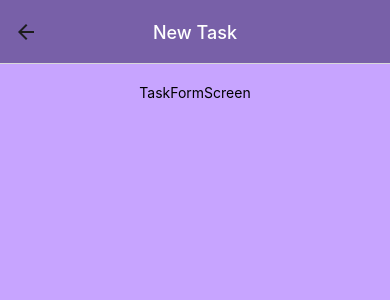
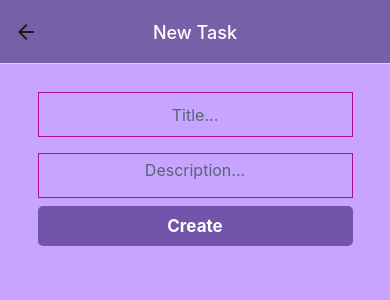
Before and after one commit to IgnacioMansillaGomez/Frontend-TaskList_React-Native, a React Native app: screen /TaskForm in a window 390 px wide. Shown: the top 300 px of the page. Built offline with nearby package versions, Linux system fonts and the light colour scheme; no server answers.

Commit message:
task item styles and task form added

```diff
--- a/components/task-item/task-item.component.jsx
+++ b/components/task-item/task-item.component.jsx
@@ -3,9 +3,24 @@ import React from "react";
 
 export const TaskItem = ({ task }) => {
   return (
-    <View>
-      <Text>Title: {task.title}</Text>
+    <View style={style.taskItemContainer}>
+      <Text style={style.itemTitle}>TITLE: {task.title}</Text>
       <Text>Description: {task.description}</Text>
     </View>
   );
 };
+
+const style = {
+  taskItemContainer: {
+    backgroundColor: "#9575cd",
+    textAlign: "center",
+    padding: 20,
+    marginVertical: 8,
+    borderRadius: 10,
+  },
+  itemTitle: {
+    color: "#ffff",
+    fontWeight: "600",
+    fontSize: 16,
+  },
+};
--- a/screens/TaskFormScreen.jsx
+++ b/screens/TaskFormScreen.jsx
@@ -1,12 +1,75 @@
-import { View, Text } from "react-native";
-import React from "react";
+import { TextInput, Text, TouchableOpacity, StyleSheet } from "react-native";
+import React, { useState } from "react";
+import { createTask } from "../api/api";
 
 import { Layout } from "../components/layout/layout.component";
 
-export const TaskFormScreen = () => {
+export const TaskFormScreen = ({ navigation }) => {
+  const [task, setTask] = useState({
+    title: "",
+    description: "",
+  });
+
+  const handleOnChangeText = (name, value) => {
+    setTask({ ...task, [name]: value });
+  };
+
+  const handleOnSubmit = () => {
+    if (task.title !== "") {
+      createTask(task);
+      navigation.navigate("Home");
+    }
+  };
+
   return (
     <Layout>
-      <Text>TaskFormScreen</Text>
+      <TextInput
+        style={styles.input}
+        placeholder="Title..."
+        placeholderTextColor="#546574"
+        maxLength={50}
+        onChangeText={(text) => handleOnChangeText("title", text)}
+      />
+      <TextInput
+        style={styles.input}
+        placeholder="Description..."
+        placeholderTextColor="#546574"
+        multiline={true}
+        numberOfLines={10}
+        maxLength={100}
+        onChangeText={(text) => handleOnChangeText("description", text)}
+      />
+      <TouchableOpacity style={styles.buttonOnSave} onPress={handleOnSubmit}>
+        <Text style={styles.buttonText}>Create</Text>
+      </TouchableOpacity>
     </Layout>
   );
 };
+
+const styles = StyleSheet.create({
+  input: {
+    width: "90%",
+    marginVertical: 8,
+    fontSize: 16,
+    borderColor: "#ac108a",
+    borderWidth: 1,
+    height: 45,
+    color: "#fff",
+    textAlign: "center",
+    padding: 6,
+  },
+  buttonOnSave: {
+    width: "90%",
+    paddingTop: 10,
+    paddingBottom: 10,
+    borderRadius: 5,
+    marginBottom: 10,
+    backgroundColor: "#65499cdb",
+  },
+  buttonText: {
+    textAlign: "center",
+    fontSize: 17,
+    color: "#fff",
+    fontWeight: "bold",
+  },
+});
```
